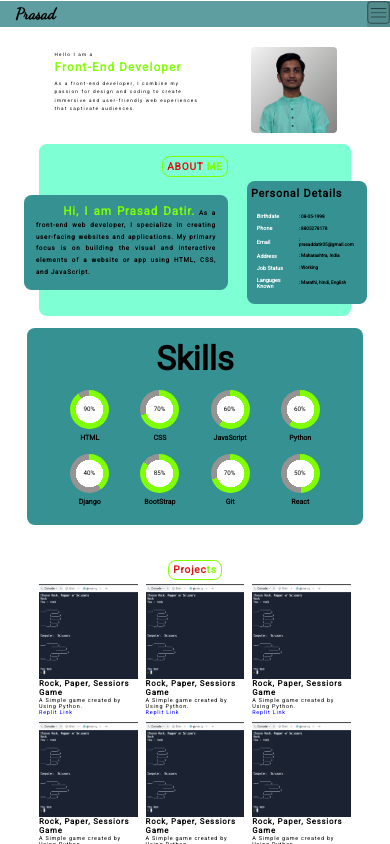
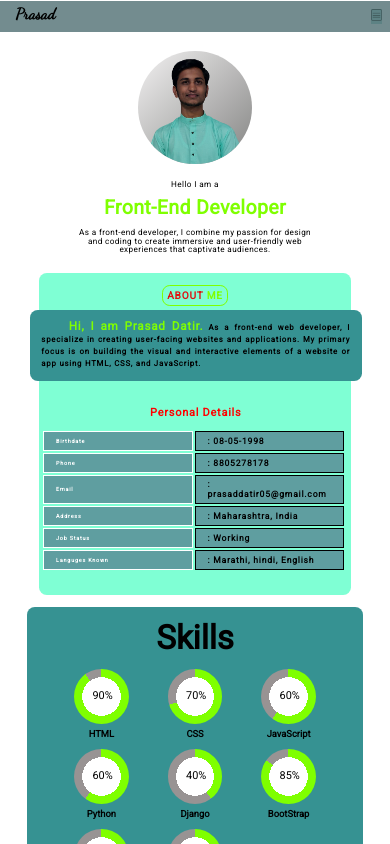
Before and after one commit to PrasadDa08/My_Portfolio, a React (Create React App) app: page / in a window 390 px wide. Shown: the top 844 px of the page. Built offline with nearby package versions, Linux system fonts and the light colour scheme.

Commit message:
MediaScreen Updated

```diff
--- a/src/App.css
+++ b/src/App.css
@@ -1,7 +1,6 @@
 *{
   padding: 0;
   margin: 0;
-  width:100%;
   color: black;
 }
 
@@ -18,8 +17,8 @@ body{
   width: 100%;
   display: flex;
   justify-content: space-between;
-  /* background-color: black;  */
   border-bottom: 0.1vw solid white;
+  background-color: aquamarine;
 }
 
 .nav h1{
@@ -28,7 +27,10 @@ body{
   padding: 1vw 4vw;
   color: black;
   font-family: 'Dancing Script', cursive;
+  z-index: 5;
+
 }
+
 
 .nav-bar {
   display: flex;
@@ -77,7 +79,6 @@ body{
   gap: 16vw;
   width: 80%;
   padding-top: 5vw;
-  /* background-color: black; */
   color: white;
   margin: auto;
   letter-spacing: 0.3vw;
@@ -264,7 +265,6 @@ body{
   top: 11vw;
   text-align: center;
   font-size: 1.8vw;
-
 }
 
 .skills .cb{
@@ -420,6 +420,7 @@ body{
 }
 
 .project-card img{
+  width: 100%;
 }
 
 .project-card p{
@@ -479,84 +480,3 @@ body{
   color: red;
   font-size: 2.5vw;
 }
-
-
-
-
-
-
-@media screen and (max-width:820px) {
-
-  .nav-bar{
-    display: none;
-  }
-
-  .nav .logo{
-    display: none;
-  }
-
-  .nav-lines{
-    display: block;
-    position: absolute;
-    padding: 2vw;
-    text-align: center;
-    list-style: none;
-    background-color:rgb(100, 171, 173, 0.5);
-    transition: 2s;
-    z-index: 4;
-    width: 96%;
-    border-bottom-left-radius: 2vw;
-    border-bottom-right-radius: 2vw;
-  }
-
-  .nav-lines li{
-    width: 100%;
-  }
-
-  .nav-lines a{
-    font-size: 2vw;
-    text-decoration: none;
-    line-height: 8vw;
-    color: white;
-    font-weight: bold;
-    width: 100%;
-  }
-
-  .overlay{
-    position: absolute;
-    background-color: rgba(12, 12, 12, 0.8);
-    backdrop-filter: blur(15px);
-    width: 100%;
-    z-index: 3;
-    height: 100%;
-  }
-  .nav-mobile{
-    display: flex;
-    justify-content: space-between;
-    background-color: cadetblue;
-    width: 100%;
-  }
-
-  .nav-mobile h1{
-    width: fit-content;
-    font-size: 4vw;
-    padding: 1vw 4vw;
-    color: black;
-    font-family: 'Dancing Script', cursive;
-    z-index: 5;
-  }
-
-
-  button{
-    width:fit-content;
-    position: relative;
-    z-index: 5;
-    border: none;
-    background-color:rgba(73, 122, 123, 0.5);
-
-  }
-  .main-img{
-    width: 6vw;
-    color: white;
-  }
-}
--- a/src/Components/About.js
+++ b/src/Components/About.js
@@ -1,10 +1,9 @@
 import React from "react";
-import { CircularProgressbar } from "react-circular-progressbar";
-import CircularBar from "./CircularBar";
+
 
 function About() {
   return (
-    <div className="about" id="about">
+    <div className="about mobile-about" id="about" >
       <h1>
         ABOUT <span>ME</span>
       </h1>
@@ -15,11 +14,6 @@ function About() {
             specialize in creating user-facing websites and applications. My
             primary focus is on building the visual and interactive elements of
             a website or app using HTML, CSS, and JavaScript.
-            {/* I work closely with designers and back-end developers to
-        ensure that the user experience is seamless and intuitive. I'm also
-        constantly learning and keeping up-to-date with the latest web
-        technologies and best practices to create cutting-edge and accessible
-        web experiences. */}
           </p>
         </div>
         <div className="personal-info">
@@ -52,44 +46,6 @@ function About() {
           </table>
         </div>
       </div>
-
-      {/* <h4>Personal Infos</h4>
-      <table className="details">
-        <tr>
-          <td>
-            <span>First Name :</span> Prasad
-          </td>
-          <td>
-            <span>Last Name :</span> Datir
-          </td>
-        </tr>
-        <tr>
-          <td>
-            <span>Age :</span> 25
-          </td>
-          <td>
-            <span>Nationality :</span> Indian
-          </td>
-        </tr>
-        <tr>
-          <td>
-            <span>Address :</span> Nagpur, Maharashtra
-          </td>
-          <td>
-            <span>Phone No. :</span> 8805278178
-          </td>
-        </tr>
-        <tr>
-          <td>
-            <span>Email :</span> prasaddatir05@gmail.com
-          </td>
-          <td>
-            <span>Languges :</span> Marathi, Hindi, English
-          </td>
-        </tr>
-      </table> */}
-
-
     </div>
   );
 }
--- a/src/Components/Home.js
+++ b/src/Components/Home.js
@@ -1,9 +1,10 @@
 import React from "react";
 import "../App.css";
+import "../MediaScreen.css";
 import profile from "./prasad-removebg-preview.png";
 function Home() {
   return (
-    <div className="home" id="home">
+    <div className="home mobile-home" id="home" >
       <div className="intro">
         <p>Hello I am a</p>
         <h1>Front-End Developer</h1>
--- a/src/Components/Navbar.js
+++ b/src/Components/Navbar.js
@@ -1,6 +1,7 @@
 import React, { useEffect, useState } from "react";
-import { a } from "react-router-dom";
+import { Link } from "react-router-dom";
 import "../App.css";
+import "../MediaScreen.css";
 import menu from "../icons/arrow.png";
 import menu1 from "../icons/bars.png";
 function Navbar() {
@@ -14,7 +15,7 @@ function Navbar() {
 
     </div>
       <div className="nav">
-        <h1 className="logo">Prasad</h1>
+        <h1>Prasad</h1>
         <ul
           className={mobile ? "nav-lines" : "nav-bar"}
           onClick={() => {
@@ -22,7 +23,7 @@ function Navbar() {
           }}
         >
           <li>
-            <a href="#home">Home</a>
+            <a href='#home'>Home </a>
           </li>
           <li>
             <a href="#about">About Me</a>
--- /dev/null
+++ b/src/MediaScreen.css
@@ -0,0 +1,214 @@
+@media screen and (max-width: 820px) {
+  * {
+    padding: 0;
+    margin: 0;
+    color: black;
+  }
+
+
+
+  .nav-bar {
+    display: none;
+  }
+
+  .nav h1 {
+    display: none;
+  }
+
+  .nav .logo {
+    display: none;
+  }
+
+  .nav-lines {
+    display: block;
+    position: absolute;
+    top: 7.3vw;
+    padding: 0vw;
+    text-align: center;
+    list-style: none;
+    background-color: rgb(100, 171, 173, 0.5);
+    transition: 2s;
+    z-index: 4;
+    width: 100%;
+    border-bottom-left-radius: 2vw;
+    border-bottom-right-radius: 2vw;
+  }
+
+  .nav-lines li {
+    width: 100%;
+  }
+
+  .nav-lines a {
+    font-size: 2vw;
+    text-decoration: none;
+    line-height: 8vw;
+    color: white;
+    font-weight: bold;
+    width: 100%;
+  }
+
+  .overlay {
+    position: absolute;
+    background-color: rgba(12, 12, 12, 0.8);
+    backdrop-filter: blur(15px);
+    width: 100%;
+    z-index: 3;
+    height: 100%;
+  }
+  .nav-mobile {
+    position: relative;
+    display: flex;
+    justify-content: space-between;
+    background-color: rgba(60, 95, 98, 0.714);
+    width: 100%;
+    z-index: 6;
+  }
+
+  .nav-mobile h1 {
+    width: fit-content;
+    font-size: 4vw;
+    padding: 1vw 4vw;
+    color: black;
+    font-family: "Dancing Script", cursive;
+    z-index: 5;
+  }
+
+  button {
+    width: fit-content;
+    position: relative;
+    z-index: 5;
+    border: none;
+    background-color: rgba(73, 122, 123, 0.5);
+    margin: 2vw;
+    top: 0vw;
+  }
+  .main-img {
+    width: 3vw;
+    color: white;
+  }
+
+  /* Home Page */
+  .home {
+    display: none;
+  }
+  .mobile-home {
+    display: flex;
+    flex-direction: column-reverse;
+    gap: 2vw;
+    align-items: center;
+    letter-spacing: 0.1vw;
+  }
+
+  .mobile-home .profile {
+    text-align: center;
+  }
+  .mobile-home img {
+    width: 29vw;
+    border-radius: 100%;
+  }
+
+  .mobile-home .intro {
+    width: 80%;
+    text-align: center;
+
+  }
+
+  .mobile-home .intro h1 {
+    font-size: 5vw;
+    padding: 2vw;
+  }
+
+  .mobile-home .intro p {
+    font-size: 2.1vw;
+    padding: 2vw;
+  }
+
+  /* About Page */
+
+  .about{
+    display: none;
+  }
+
+  .mobile-about{
+    display: block;
+  }
+
+  .mobile-about .Details{
+    display: flex;
+    flex-direction: column;
+    align-items: center;
+  }
+
+  .mobile-about .Details .short-intro{
+    width: 90%;
+    font-size: 2vw;
+    line-height: 3vw;
+  }
+
+  .mobile-about .Details .personal-info{
+    width: 90%;
+    font-size: 2.2vw;
+    background-color: transparent;
+
+
+  }
+
+  .personal-info h2{
+    text-align: center;
+    color: red;
+  }
+
+.personal-info .table{
+    width: 100%;
+  }
+
+  .personal-info .table td{
+    width: 50%;
+    text-align:start;
+    padding: 1vw 3vw;
+    border: 0.3vw solid;
+    letter-spacing: 0.2vw;
+    background-color: cadetblue;
+  }
+
+  .personal-info .table .hlight{
+    width: 50%;
+    text-align:start;
+    padding: 1vw 3vw;
+    border: 0.3vw solid;
+    letter-spacing: 0.2vw;
+    background-color: cadetblue;
+  }
+
+/* Skills Page */
+
+.skills{
+    width: fit-content;
+    display: grid;
+    grid-template-columns: repeat(3,3fr);
+    grid-gap: 6.5vw 10vw;
+    padding-top: 3vw;
+    margin: auto;
+    padding-bottom: 5vw;
+  }
+
+  .cb{
+    width: 14vw;
+    height: 14vw;
+  }
+
+  .skills h3{
+    position: relative;
+    top: 15vw;
+    text-align: center;
+    font-size: 2.4vw;
+  }
+
+  .skills p{
+    margin: 1.3vw;
+    font-size: 2.8vw;
+    text-align: center;
+
+  }
+
+}
```
